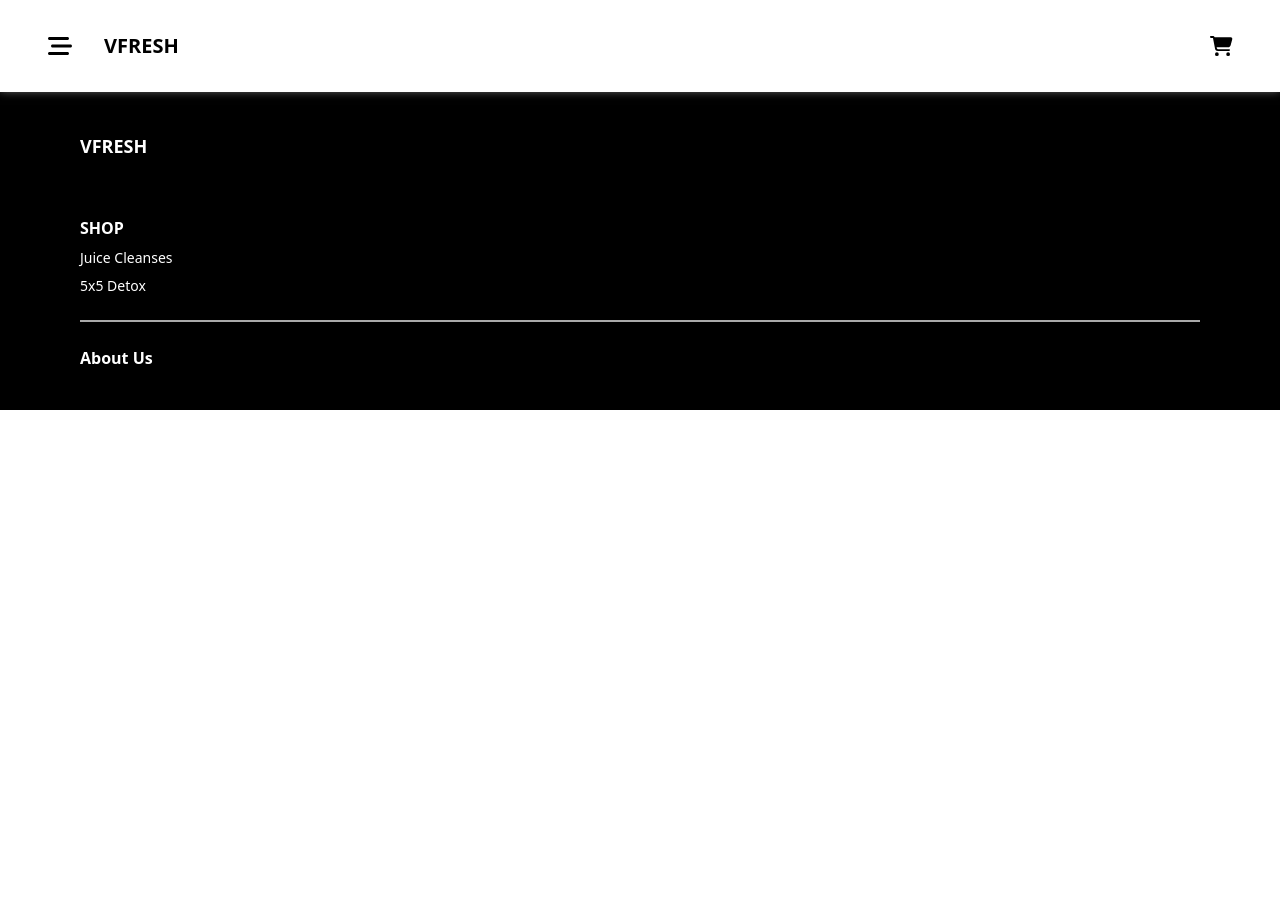
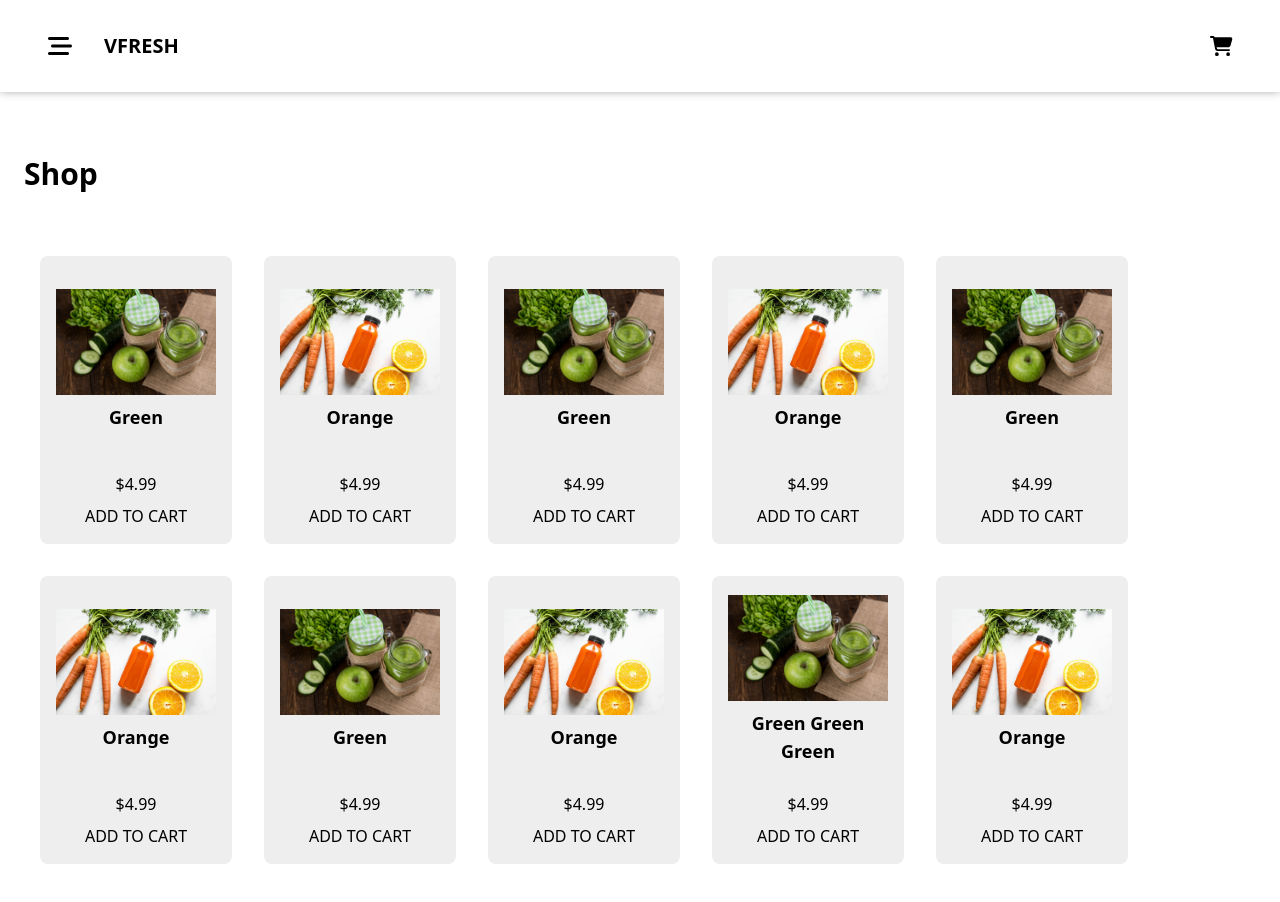
Before and after one commit to Ambiogu22/Lets_Practice, a React (Create React App) app: page /shop in a window 1280 px wide. Shown: the top 902 px of the page. Before the commit the page ends 800 px from the top, so only its background shows below. Built offline with nearby package versions, Linux system fonts and the light colour scheme.

Commit message:
Working in Shop Page

```diff
--- a/src/App.js
+++ b/src/App.js
@@ -1,18 +1,20 @@
 import React from 'react';
 import './assets/style.css'
 import Home from './pages/Home/Home';
+import Shop from './pages/Shop/Shop';
 import NavBar from './components/NavBar';
 import {Routes, Route} from 'react-router-dom';
 import Footer from './components/Footer';
 
 export default function App() {
   return (
-    <div>
+    <div className='relative'>
       <NavBar />
       <Routes>
         <Route path='/' element={<Home />}/>
+        <Route path='/shop' element={<Shop />}/>
       </Routes>
-      <Footer />
+      {/* <Footer /> */}
     </div>
   );
 }
--- /dev/null
+++ b/src/Data/Items.js
@@ -0,0 +1,97 @@
+import GreenJuiceImg from '../assets/GreenJuice.jpg';
+import OrangeTesting from '../assets/carrotJuice.jpg'; //Remove/Change Image
+
+const itemsArray = [
+    {
+        id: 1,
+        title: "Green",
+        image: GreenJuiceImg,
+        price: 4.99,
+        shortDescription: "WIP",
+        LongDescription: "WIP",
+        newItem: false
+    },
+    {
+        id: 2,
+        title: "Orange",
+        image: OrangeTesting,
+        price: 4.99,
+        shortDescription: "WIP",
+        LongDescription: "WIP",
+        newItem: false
+    },
+    {
+        id: 1,
+        title: "Green",
+        image: GreenJuiceImg,
+        price: 4.99,
+        shortDescription: "WIP",
+        LongDescription: "WIP",
+        newItem: false
+    },
+    {
+        id: 2,
+        title: "Orange",
+        image: OrangeTesting,
+        price: 4.99,
+        shortDescription: "WIP",
+        LongDescription: "WIP",
+        newItem: false
+    },
+    {
+        id: 1,
+        title: "Green",
+        image: GreenJuiceImg,
+        price: 4.99,
+        shortDescription: "WIP",
+        LongDescription: "WIP",
+        newItem: false
+    },
+    {
+        id: 2,
+        title: "Orange",
+        image: OrangeTesting,
+        price: 4.99,
+        shortDescription: "WIP",
+        LongDescription: "WIP",
+        newItem: false
+    },
+    {
+        id: 1,
+        title: "Green",
+        image: GreenJuiceImg,
+        price: 4.99,
+        shortDescription: "WIP",
+        LongDescription: "WIP",
+        newItem: false
+    },
+    {
+        id: 2,
+        title: "Orange",
+        image: OrangeTesting,
+        price: 4.99,
+        shortDescription: "WIP",
+        LongDescription: "WIP",
+        newItem: false
+    },
+    {
+        id: 1,
+        title: "Green Green Green",
+        image: GreenJuiceImg,
+        price: 4.99,
+        shortDescription: "WIP",
+        LongDescription: "WIP",
+        newItem: false
+    },
+    {
+        id: 2,
+        title: "Orange",
+        image: OrangeTesting,
+        price: 4.99,
+        shortDescription: "WIP",
+        LongDescription: "WIP",
+        newItem: false
+    }
+]
+
+export {itemsArray}
--- a/src/components/Footer.js
+++ b/src/components/Footer.js
@@ -2,7 +2,7 @@ import { Link } from "react-router-dom";
 
 const Footer = () => {
 return(
-    <div className="flex flex-col justify-center items-start px-20 py-10 bg-[#000]">
+    <div className="flex flex-col justify-center items-start px-20 py-10 bg-[#000] w-full">
         <Link to="/" className="text-lg font-bold text-[#FFF]">VFRESH</Link>
         <div className="flex flex-col py-6 mt-8 gap-2">
             <h2 className="text-[#FFF] font-semibold text-md">SHOP</h2>
--- a/src/components/NavBar.js
+++ b/src/components/NavBar.js
@@ -22,9 +22,9 @@ const NavBar = () => {
                         </>
                     :
                         <>
-                            <Link to="/" className="text-2xl font-bold" onClick={handleBar}><FontAwesomeIcon icon={faBarsStaggered}/> </Link>
+                            <FontAwesomeIcon icon={faBarsStaggered} className="text-2xl font-bold" onClick={handleBar}/>
                             <Link to="/" className="text-lg font-semibold" onClick={handleBar}>Home</Link>
-                            <Link to="/" className="text-lg font-semibold" onClick={handleBar}>Shop</Link>
+                            <Link to="/shop" className="text-lg font-semibold" onClick={handleBar}>Shop</Link>
                         </>
                     }
                 </div>
--- /dev/null
+++ b/src/pages/Shop/Shop.js
@@ -0,0 +1,19 @@
+import { itemsArray } from "../../Data/Items";
+import ShopItemCard from "./ShopItemCard";
+
+const Shop = () => {
+    return(
+        <div className="my-16">
+            <h2 className="text-3xl font-semibold ml-6">Shop</h2>
+            <div className="mx-10 my-16 flex gap-8 flex-wrap">
+                {itemsArray.map((item)=>(
+                    <div>
+                        <ShopItemCard item={item}/>
+                    </div>
+                ))}
+            </div>
+        </div>
+    )
+}
+
+export default Shop;
--- /dev/null
+++ b/src/pages/Shop/ShopItemCard.js
@@ -0,0 +1,25 @@
+const ShopItemCard = (props) => {
+
+    const item = props.item
+    return(
+        <div className="flex flex-col bg-[#EEEEEE] px-4 py-4 flex justify-center items-center gap-6 rounded-lg">
+            <div className="flex max-w-40 min-h-44 flex-col justify-center items-center text-center gap-2">
+                <img src={item.image} alt={item.title} className="w-40"/>
+                <h2 className="text-lg font-semibold">{item.title}</h2>
+            </div>
+            <div className="flex flex-col justify-center items-center gap-2">
+                <h2>${item.price}</h2>
+                <div>
+                    <button>ADD TO CART</button>
+                    {/* <div>
+                        <button>-</button>
+                        <h2>0</h2>
+                        <button>+</button>
+                    </div> */}
+                </div>
+            </div>
+        </div>
+    )
+}
+
+export default ShopItemCard;
```
